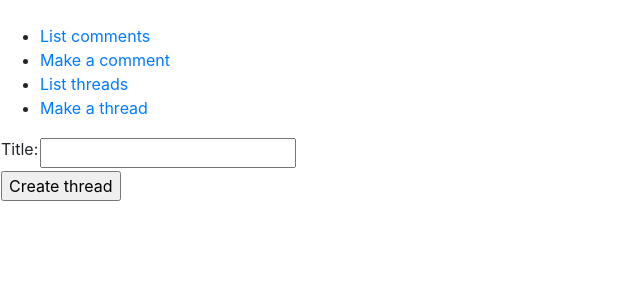
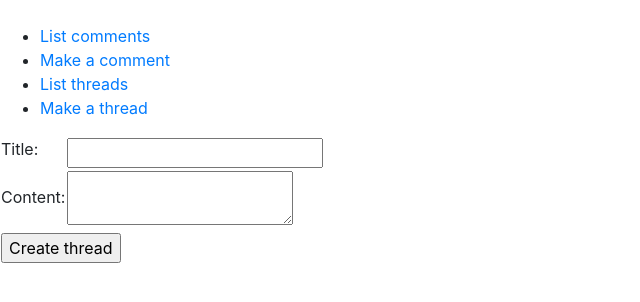
Before and after one commit to sinplosion/msgboard, a Flask app: page /thread/new/ in a window 1280 px wide. Shown: the part 40-342 px from the top of the page, without its empty margins (0-640 px from the left). Run offline with Flask 2, Linux system fonts and the light colour scheme; a user stored in the database is signed in; tables that the repository leaves empty hold one stand-in row (values such as "Sample post"); some libraries are stand-ins or nearby versions.

Commit message:
added content to threads and edited form to have content

```diff
--- a/application/templates/thread/new.html
+++ b/application/templates/thread/new.html
@@ -11,12 +11,26 @@
         {{ form.title }}
       </td>
       <td>
-        <ul>
-          {% for error in form.title.errors %}
-          <li>{{ error }}</li>
-          {% endfor %}
-        </ul>
+    <tr>
+      <td>
+        {{ form.content.label }}
       </td>
+      <td>
+        {{ form.content }}
+      </td>
+      <td>
+    </tr>
+    <ul>
+      {% for error in form.title.errors %}
+      <li>{{ error }}</li>
+      {% endfor %}
+    </ul>
+    <ul>
+      {% for error in form.content.errors %}
+      <li>{{ error }}</li>
+      {% endfor %}
+    </ul>
+    </td>
 
     </tr>
     <tr>
@@ -24,5 +38,6 @@
         <input type="submit" value="Create thread" />
       </td>
     </tr>
+  </table>
 </form>
 {% endblock %}
--- a/application/thread/forms.py
+++ b/application/thread/forms.py
@@ -1,8 +1,9 @@
 from flask_wtf import FlaskForm
-from wtforms import StringField, validators, TextAreaField
+from wtforms import StringField, validators,TextAreaField
 
 class ThreadForm(FlaskForm):
     title = StringField("Title:", [validators.Length(min=3,max=8192,message="Comment has to be between 3 to 8192 characters long.")])
+    content = TextAreaField("Content: ", [validators.Length(min=3,max=8192,message="Comment has to be between 3 to 8192 characters long.")])
 
     class Meta:
         csrf = False
--- a/application/thread/models.py
+++ b/application/thread/models.py
@@ -4,8 +4,10 @@ from application.models import Base
 
 class Thread(Base):
     title = db.Column(db.String(144), nullable=False)
+    content = db.Column(db.String(8192), nullable=False)
     created = db.Column(db.DateTime, default=db.func.current_timestamp())
     account_id = db.Column(db.Integer, db.ForeignKey('account.id'), nullable=False)
 
-def __init__(self, title):
+def __init__(self, title, content):
     self.title = title
+    self.content = content
--- a/application/thread/views.py
+++ b/application/thread/views.py
@@ -24,7 +24,7 @@ def thread_create():
     if not threadform.validate():
         return render_template("thread/new.html", form = threadform)
 
-    t = Thread(title=threadform.title.data)
+    t = Thread(title=threadform.title.data, content=threadform.content.data)
     t.account_id = current_user.id
 
     db.session().add(t)
```
